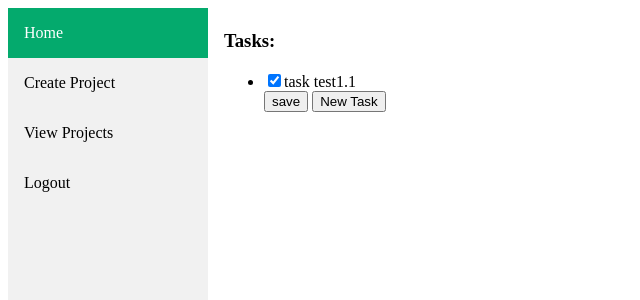
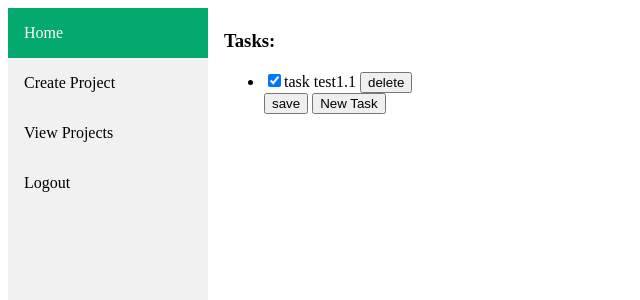
Before and after one commit to asetbxie4tmbnd426tse/projects, a Django app: a page that uses project-management-website/src/projectManagementApp/templates/projectManagementApp/project.html in a window 1280 px wide. Shown: the top 300 px of the page, without its empty margins (0-640 px from the left). Run offline with Django 3.2, Linux system fonts and the light colour scheme; a user stored in the database is signed in; data comes from the database, SQL or seed files in the repository; both versions use the stored data as it was after the commit.

Commit message:
add delete option to each task

```diff
--- a/project-management-website/src/projectManagementApp/templates/projectManagementApp/project.html
+++ b/project-management-website/src/projectManagementApp/templates/projectManagementApp/project.html
@@ -11,9 +11,9 @@
             {% for task in tasks %}
 
                 {% if task.complete  %}
-                    <li><input type="checkbox", value="clicked", name="t{{task.id}}" checked>{{task.title}}</li>
+                    <li><input type="checkbox", value="clicked", name="t{{task.title}}" checked>{{task.title}} <button type="submit", name="delete{{task.title}}", value="{{task.title}}">delete</button></li>
                 {% else %}
-                    <li><input type="checkbox", value="clicked", name="t{{task.id}}">{{task.title}}</li>
+                    <li><input type="checkbox", value="clicked", name="t{{task.title}}">{{task.title}} <button type="submit", name="delete{{task.title}}", value="{{task.title}}">delete</button></li>
                 {% endif %}
 
             {% endfor %}
--- a/project-management-website/src/projectManagementApp/views.py
+++ b/project-management-website/src/projectManagementApp/views.py
@@ -14,7 +14,7 @@ def index(request, name):
         if request.method == "POST":
             if request.POST.get("save"):
                 for task in tasks:
-                    if request.POST.get(f"t{str(task.id)}") == "clicked":
+                    if request.POST.get(f"t{str(task.title)}") == "clicked":
                         task.complete = True
                     else:
                         task.complete = False
@@ -24,8 +24,17 @@ def index(request, name):
 
             elif request.POST.get("newTask"):
                 return HttpResponseRedirect("/createTask/")
+
+            else:
+                for t in tasks:
+                    if request.POST.get(f"delete{t.title}"):
+                        t.delete()
+                        return HttpResponseRedirect(f"/{name}")
+
+
     else:
         return HttpResponseRedirect("/view_projects/")
+
     context = {
             "project":name,
             "tasks":tasks
@@ -61,8 +70,8 @@ def createTaskView(request):
         form = CreateTaskForm(request.POST)
         if form.is_valid():
             form.save()
-            projectId = Project.objects.get(name=form.cleaned_data["task_of_project"]).id
-            return HttpResponseRedirect(f"/{projectId}")
+            project_name = Project.objects.get(name=form.cleaned_data["task_of_project"]).name
+            return HttpResponseRedirect(f"/{project_name}")
     else:
         form = CreateTaskForm()
 
```
Also changed, not shown: project-management-website/src/db.sqlite3.
